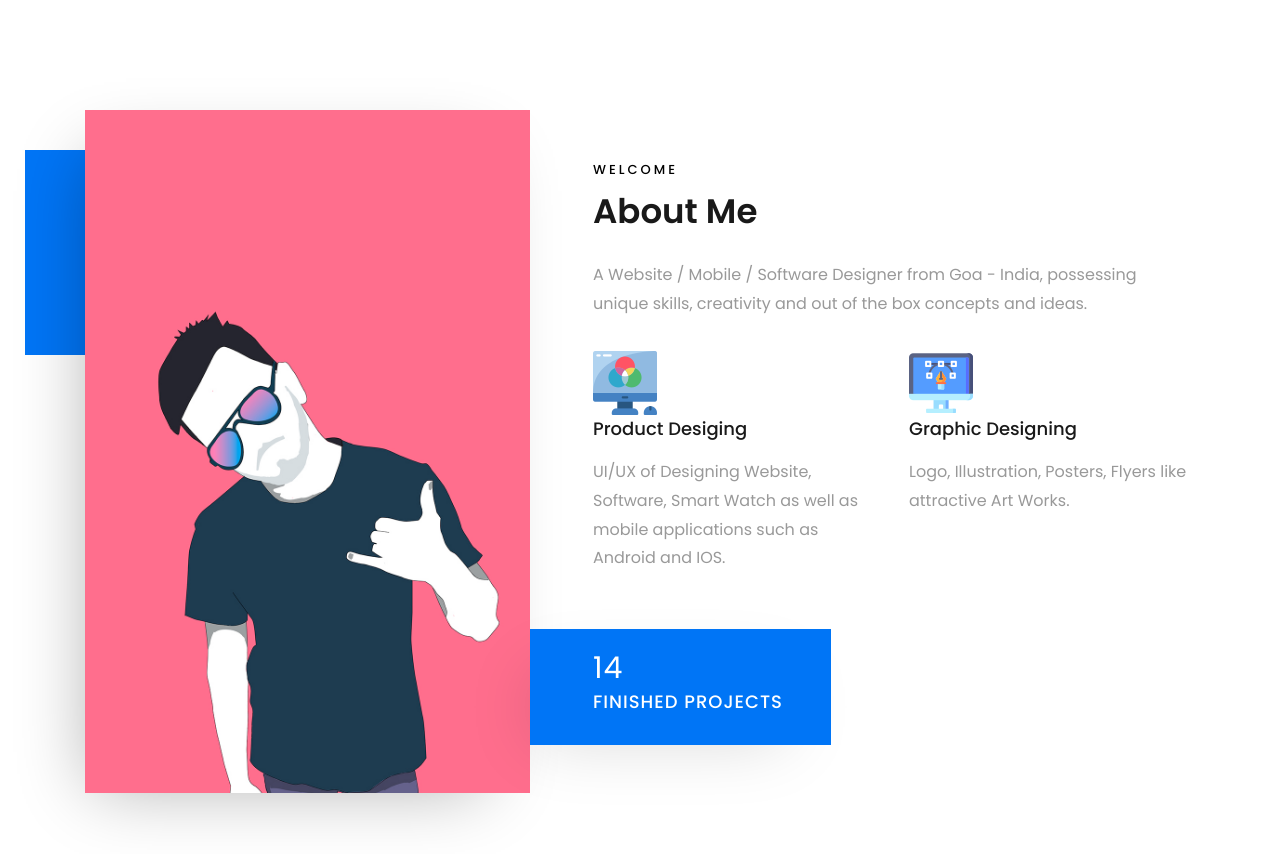
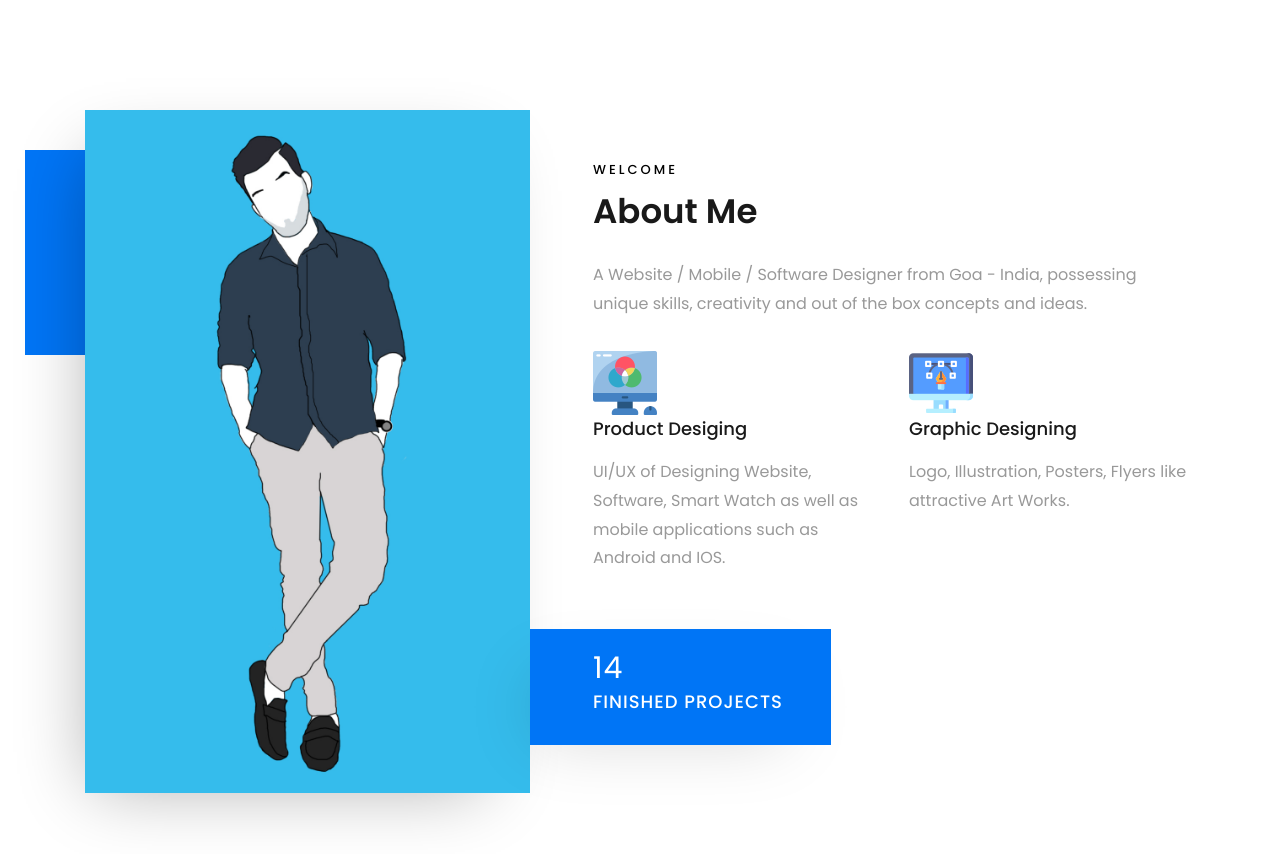
Before and after one commit to Shubhampai/paitechnologies.github.com, a plain HTML site: page index.html in a window 1280 px wide. Shown: the part 752-1606 px from the top of the page. Drawn offline with Linux system fonts and the light colour scheme; files whose address does not match are found by name.

Commit message:
Update index.html

```diff
--- a/index.html
+++ b/index.html
@@ -93,7 +93,7 @@
     			<div class="col-md-6 col-lg-5 d-flex">
     				<div class="img-about img d-flex align-items-stretch">
     					<div class="overlay"></div>
-	    				<div class="img d-flex align-self-stretch align-items-center" style="background-image:url(images/about-1.jpg);">
+	    				<div class="img d-flex align-self-stretch align-items-center" style="background-image:url(images/illust.jpg);">
 	    				</div>
     				</div>
     			</div>
```
